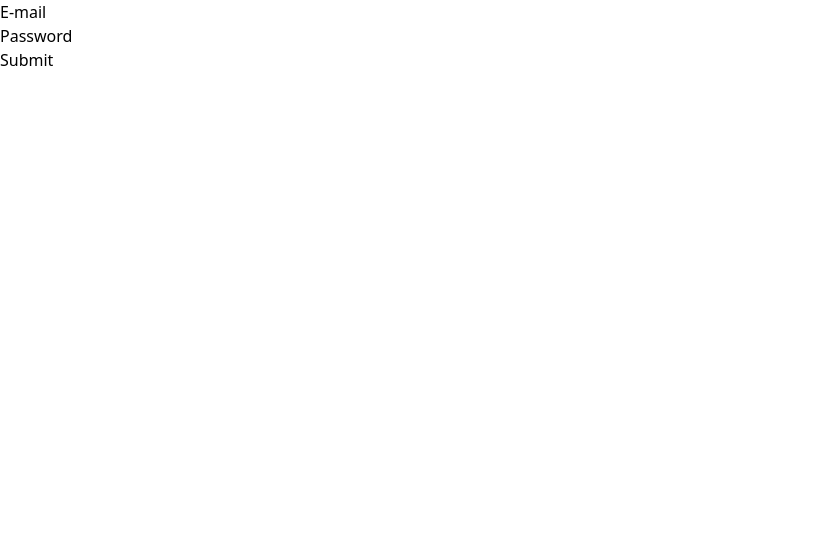
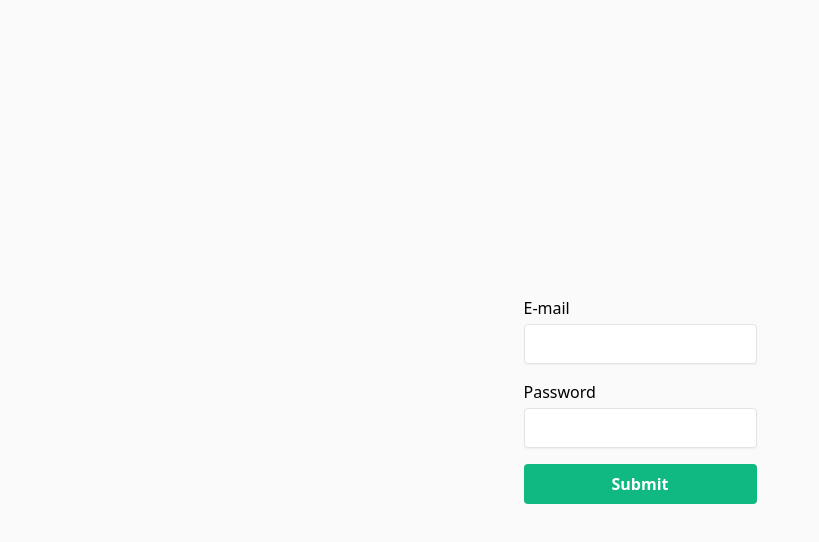
Before and after one commit to gabrielvsc/react-hook-form, a React (Vite) app: page / in a window 1280 px wide. Shown: the top 542 px of the page, without its empty margins (0-819 px from the left). Built offline with nearby package versions, Linux system fonts and the light colour scheme.

Commit message:
style: add tailwindcss to the form

```diff
--- a/src/App.tsx
+++ b/src/App.tsx
@@ -2,26 +2,29 @@ import './styles/global.css';
 
 export function App() {
   return (
-    <main>
-      <form>
-        <div>
+    <main className="h-screen bg-zinc-50 flex items-center justify-center">
+      <form className="flex flex-col gap-4">
+        <div className="flex flex-col gap-1">
           <label>E-mail</label>
           <input
             type="email"
             name="email"
+            className="border border-zinc-200 shadow-sm rounded h-10"
           />
         </div>
 
-        <div>
+        <div className="flex flex-col gap-1">
           <label>Password</label>
           <input
             type="password"
             name="password"
+            className="border border-zinc-200 shadow-sm rounded h-10"
           />
         </div>
 
         <button
           type="submit"
+          className="bg-emerald-500 rounded font-semibold text-white h-10 hover:bg-emerald-600 transition"
         >
           Submit
         </button>
```
